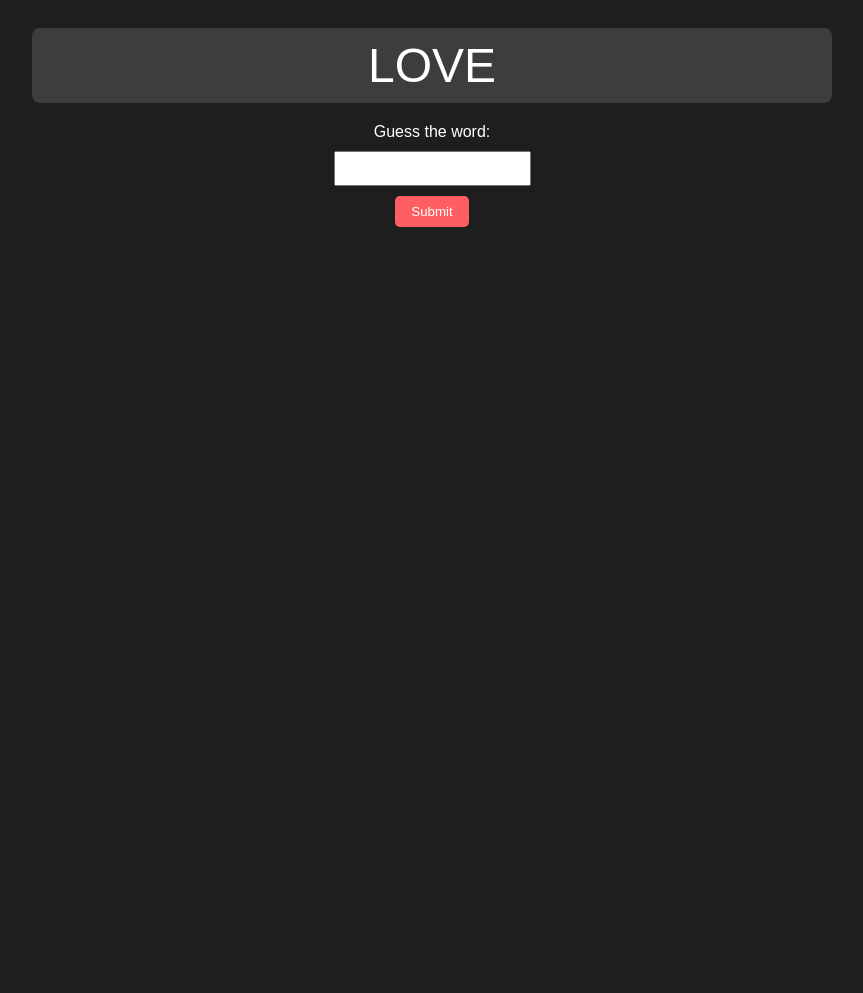
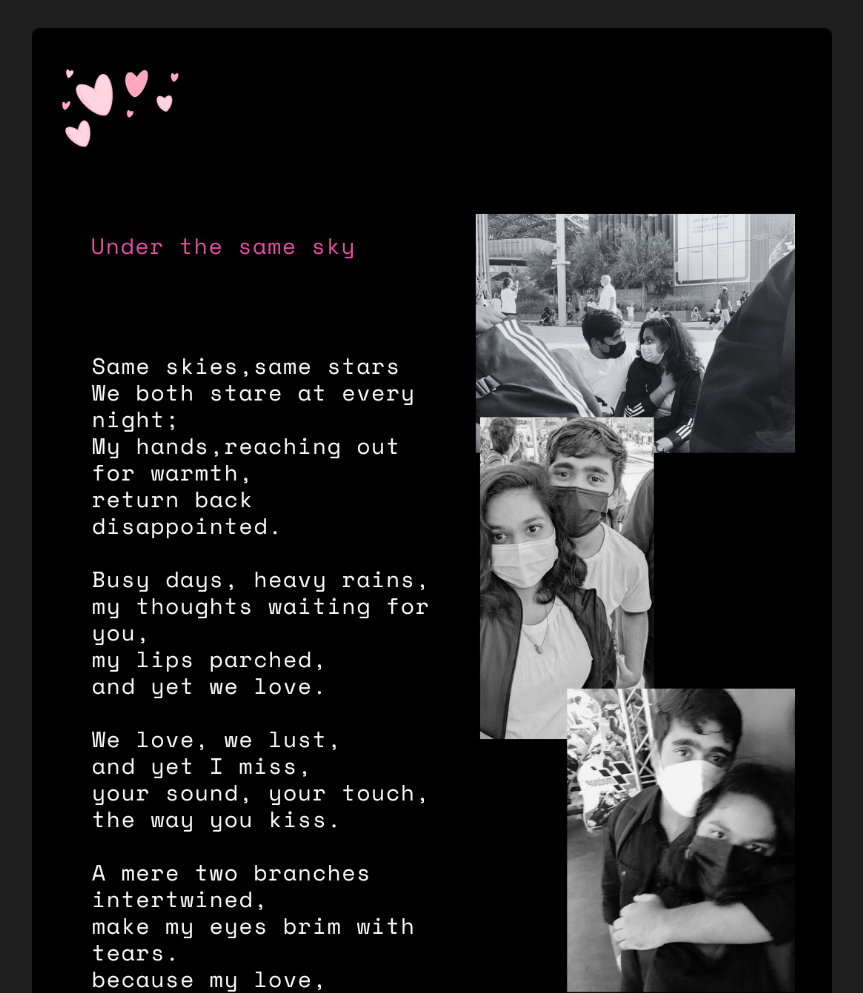
Before and after one commit to Teju-2612/Myvalentine, a plain HTML site: page index.html in a window 1280 px wide. Shown: the top 993 px of the page, without its empty margins (208-1071 px from the left). Before the commit the page ends 800 px from the top, so only its background shows below. Drawn offline with Linux system fonts and the light colour scheme.

Commit message:
Update love letter images in script.js

```diff
--- a/index.html
+++ b/index.html
@@ -8,7 +8,7 @@
 </head>
 <body>
     <div id="container">
-        <div id="letter-container"></div>
+        <img id="love-letter-image" src="" alt="Love Letter" style="display: none;">
         <form onsubmit="submitForm(); return false;">
             <label for="word">Guess the word:</label>
             <input type="text" id="word" required>
--- a/script.js
+++ b/script.js
@@ -1,12 +1,23 @@
-const words = ['LOVE', 'IS', 'IN', 'THE', 'AIR']; // Replace with your words for each day
+const words = ['thank','you','for','being','mine','philtatos']; // Replace with your words for each day
+const loveLetterImages = [
+  'loveletter1.png',
+  'loveletter1.png',
+  'loveletter1.png',
+  'loveletter1.png',
+  'loveletter1.png',
+  'loveletter1.png',
+  'loveletter1.png',
+
+]; // Replace with your image paths
 let currentDay = 0;
 
 function showLetter() {
     if (currentDay < words.length) {
-        const letterContainer = document.getElementById('letter-container');
-        letterContainer.innerHTML = words[currentDay];
+        const loveLetterImage = document.getElementById('love-letter-image');
+        loveLetterImage.src = loveLetterImages[currentDay];
+        loveLetterImage.style.display = 'block'; // Display the love letter image
     } else {
-        alert('All letters revealed!');
+        alert('All love letters revealed!');
     }
 }
 
--- a/styles.css
+++ b/styles.css
@@ -1,5 +1,3 @@
-/* styles.css */
-
 body {
     background-color: #1e1e1e; /* Dark background color */
     color: white;
@@ -14,12 +12,10 @@ body {
     text-align: center;
 }
 
-#letter-container {
-    font-size: 3em;
-    margin-bottom: 20px;
-    padding: 10px;
-    background-color: #3d3d3d; /* Letter container background color */
+#love-letter-image {
+    max-width: 100%;
     border-radius: 8px;
+    transition: opacity 0.5s ease; /* Smooth transition for opacity */
 }
 
 form {
```
Also changed, not shown: loveletter1.png (added).
